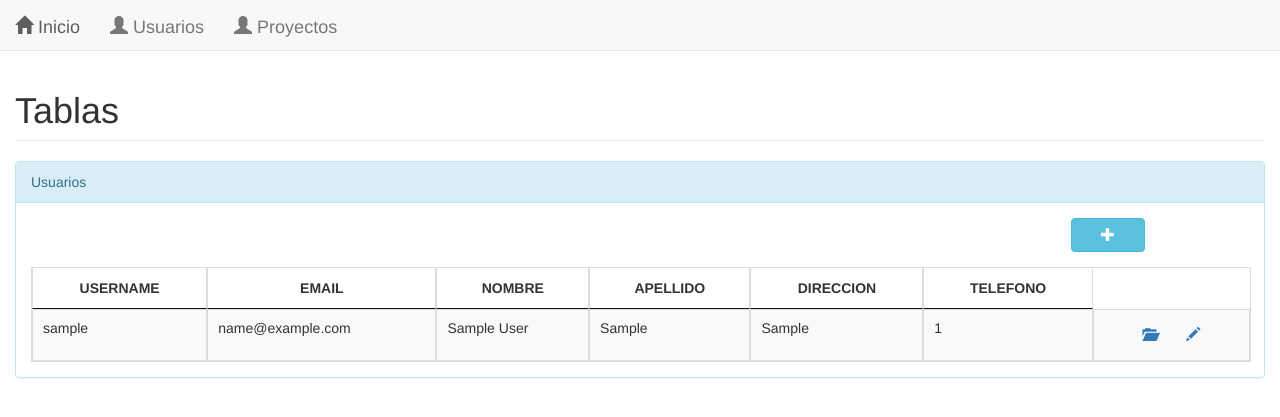
After one commit to is2sgpa/adrian, a Django app: page /administracion/usuarios/ in a window 1280 px wide. The commit adds this page. Shown: the top 417 px of the page. Run offline with Django 3.2, Linux system fonts and the light colour scheme; tables that the repository leaves empty hold one stand-in row (values such as "Sample post"); some libraries are stand-ins or nearby versions.

Commit message:
Se agrego crear usuarios

```diff
--- a/administracion/urls.py
+++ b/administracion/urls.py
@@ -1,7 +1,13 @@
 # administracion/urls.py
-from django.urls import path
-from . import views
+from django.conf.urls import url
+from django.urls import path, re_path
+from .views import SignUp, ListadoUsuarios, CrearUsuario, ModificarUsuario, DetalleUsuario
 
 urlpatterns = [
-    path('signup/', views.SignUp.as_view(), name='signup'),
+    path('signup/', SignUp.as_view(), name='signup'),
+    re_path(r'^usuarios/$', ListadoUsuarios.as_view(), name="listado_usuarios"),
+    re_path(r'^crear_usuario/$', CrearUsuario.as_view(), name="crear_usuario"),
+    re_path(r'^modificar_usuario/(?P<pk>\d+)/$', ModificarUsuario.as_view(), name="modificar_usuario"),
+    re_path(r'^detalle_usuario/(?P<pk>\d+)/$',DetalleUsuario.as_view(), name="detalle_usuario"),
+
 ]
--- a/administracion/views.py
+++ b/administracion/views.py
@@ -1,13 +1,13 @@
 # administracion/views.py
 from django.urls import reverse_lazy
-from django.views import generic
+from django.views.generic import ListView, CreateView, UpdateView, DetailView, TemplateView
 from django.views.generic.edit import FormView
-from .forms import CustomUserCreationForm
+from .forms import CustomUserCreationForm, CustomUserChangeForm
 from django.contrib.auth.forms import AuthenticationForm
 from django.contrib.auth import login
-from django.http.response import HttpResponseRedirect
+from .models import CustomUser
 
-class SignUp(generic.CreateView):
+class SignUp(CreateView):
     form_class = CustomUserCreationForm
     success_url = reverse_lazy('login')
     template_name = 'signup.html'
@@ -31,3 +31,27 @@ class Login(FormView):
             else:
                 return super(Login, self).dispatch(request, *args, **kwargs)
 """
+
+
+class Inicio(TemplateView):
+    template_name = "home.html"
+
+class ListadoUsuarios(ListView):
+    model = CustomUser
+    template_name = 'usuarios/usuarios.html'
+    context_object_name = 'usuarios'
+
+class CrearUsuario(CreateView):
+    template_name = 'usuarios/usuario.html'
+    form_class = CustomUserCreationForm
+    success_url = reverse_lazy('listado_usuarios')
+
+class ModificarUsuario(UpdateView):
+    model = CustomUser
+    template_name = 'usuarios/modificar_usuario.html'
+    form_class = CustomUserChangeForm
+    success_url = reverse_lazy('listado_usuarios')
+
+class DetalleUsuario(DetailView):
+    model = CustomUser
+    template_name = 'usuarios/detalle_usuario.html'
--- a/sgp/urls.py
+++ b/sgp/urls.py
@@ -19,12 +19,13 @@ from django.urls import path, include
 from django.views.generic.base import TemplateView
 from django.conf import settings
 from django.conf.urls.static import static
-from administracion.views import Login
+from administracion.views import Login, Inicio
 from django.contrib.auth.decorators import login_required
 
 urlpatterns = [
    path('', Login.as_view(template_name= 'registration/login.html'), name='login'),
-    path('home', login_required(TemplateView.as_view(template_name='home.html')), name='home'),
+
+    path('inicio', login_required(Inicio.as_view(template_name='home.html')), name='home'),
     path('admin/', admin.site.urls),
     path('administracion/', include('administracion.urls')),
     path('administracion/', include('django.contrib.auth.urls')),
--- a/templates/base.html
+++ b/templates/base.html
@@ -4,21 +4,47 @@
 <html>
     <head>
         <meta charset="utf-8">
-    <title>{% block title %}Sistema Gerenciador de Proyectos{% endblock %}</title><link rel="stylesheet" type="text/css" href="{% static "css/bootstrap.min.css" %}">
-    <link rel="stylesheet" type="text/css" href="{% static "css/jquery.dataTables.min.css" %}" />
-    <script src="{% static "js/jquery.js" %}"></script>
-    <script src="{% static "js/bootstrap.min.js" %}"></script>
-    <script src="{% static "js/jquery.dataTables.min.js" %}"></script>
+        <meta http-equiv="X-UA-Compatible" content="IE=edge">
+        <meta name="viewport" content="width=device-width, initial-scale=1">
+        <meta name="description" content="">
+        <meta name="author" content="">
+        <title>Sistema Gerenciador de Proyectos por Metodologias Agiles</title>
+        <link rel="stylesheet" type="text/css" href="{% static 'css/bootstrap.min.css' %}">
+        <link rel="stylesheet" type="text/css" href="{% static 'css/jquery.dataTables.min.css'  %}"  />
+        <script src="{% static 'js/jquery.js' %}"></script>
+        <script src="{% static 'js/bootstrap.min.js' %}"></script>
+        <script src="{% static 'js/jquery.dataTables.min.js' %}"></script>
     </head>
     <body>
-  <main>
+        <div id="wrapper">
+            <nav class="navbar navbar-default navbar-static-top" role="navigation" style="margin-bottom: 0">
+                <div class="navbar-header">
+                    <button type="button" class="navbar-toggle" data-toggle="collapse" data-target=".navbar-collapse">
+                        <span class="sr-only">Desplegar navegación</span>
+                        <span class="icon-bar"></span>
+                        <span class="icon-bar"></span>
+                        <span class="icon-bar"></span>
+                    </button>
+                    <a class="navbar-brand" href="{% url 'home' %}">
+                        <span class="glyphicon glyphicon-home"></span> Inicio
+                    </a>
+                    <a class="navbar-brand" href="{% url 'listado_usuarios' %}">
+                        <span class="glyphicon glyphicon-user"></span> Usuarios
+                    </a>
+                    <a class="navbar-brand" href="{% url 'proyectos' %}">
+                        <span class="glyphicon glyphicon-user"></span> Proyectos
+                    </a>
+                </div>
+                {% block menu %}
+                {% endblock menu %}
+            </nav>
             <div id="page-wrapper">
                 <div class="container-fluid">
                     {% block content %}
                     {% endblock content %}
                 </div>
             </div>
-  </main>
+        </div>
     </body>
     {% block js %}
     {% endblock js %}
--- /dev/null
+++ b/templates/usuarios/usuarios.html
@@ -0,0 +1,94 @@
+{% extends "base.html" %}
+{% block content %}
+<div class="row">
+    <div class="col-lg-12">
+        <h1 class="page-header">Tablas</h1>
+    </div>
+</div>
+<div class="row">
+    <div class="col-lg-12">
+        <div class="panel panel-info">
+            <div class="panel-heading">
+                Usuarios
+            </div>
+            <div class="panel-body">
+                <div class='form-group'>
+                    <div class="row">
+                        <div class="col-lg-10">
+
+                        </div>
+                        <div class="col-lg-1">
+                            <a id="crear_detalle" href="{% url 'crear_usuario' %}" class="btn btn-info btn-block">
+                                <span class="glyphicon glyphicon-plus"></span>
+                            </a>
+                        </div>
+                    </div>
+                </div>
+                <div class="row">
+                    <div class="col-lg-12">
+                        <table id="tabla" class="table table-striped table-bordered" cellspacing="0" width="100%">
+                            <thead>
+                                <tr>
+                                    <th class="text-center">USERNAME</th>
+                                    <th class="text-center">EMAIL</th>
+                                    <th class="text-center">NOMBRE</th>
+                                    <th class="text-center">APELLIDO</th>
+                                    <th class="text-center">DIRECCION</th>
+                                    <th class="text-center">TELEFONO</th>
+                                </tr>
+                            </thead>
+                            <tbody>
+                            {% for usuario in usuarios %}
+                                <tr>
+                                    <td>{{ usuario.username }}</td>
+                                    <td>{{ usuario.email }}</td>
+                                    <td>{{ usuario.nombre }}</td>
+                                    <td>{{ usuario.apellido }}</td>
+                                    <td>{{ usuario.direccion }}</td>
+                                    <td>{{ usuario.telefono }}</td>
+                                    <td class="text-center">
+                                        <a class="btn btn-small" href="{% url 'detalle_usuario' usuario.pk %}">
+                                            <span class="glyphicon glyphicon-folder-open"></span>
+                                        </a>
+                                        <a class="btn btn-small" href="{% url 'modificar_usuario' usuario.pk %}">
+                                            <span class="glyphicon glyphicon-pencil"></span>
+                                        </a>
+                                    </td>
+                                </tr>
+                            {% endfor %}
+                            </tbody>
+                        </table>
+                    </div>
+                </div>
+            </div>
+        </div>
+    </div>
+</div>
+{% endblock content %}
+{% block js %}
+<script>
+$(document).ready(function()
+{
+    var table = $('#tabla').DataTable( {
+        "language": {
+            url: "/static/localizacion/es_ES.json"
+        }
+    } );
+
+    $('#tabla tbody').on( 'click', 'tr', function()
+    {
+        if ($(this).hasClass('selected') )
+        {
+            $(this).removeClass('selected');
+
+        }
+        else
+        {
+            table.$('tr.selected').removeClass('selected');
+            $(this).addClass('selected');
+        }
+    });
+
+});
+</script>
+{% endblock js %}
```
Also changed, not shown: templates/home.html (+27 -10 lines), templates/usuarios/detalle_usuario.html (added, +37 -0 lines), templates/usuarios/modificar_usuario.html (added, +33 -0 lines), templates/usuarios/usuario.html (added, +39 -0 lines). Lines whose indentation alone changed are shown as unchanged.
